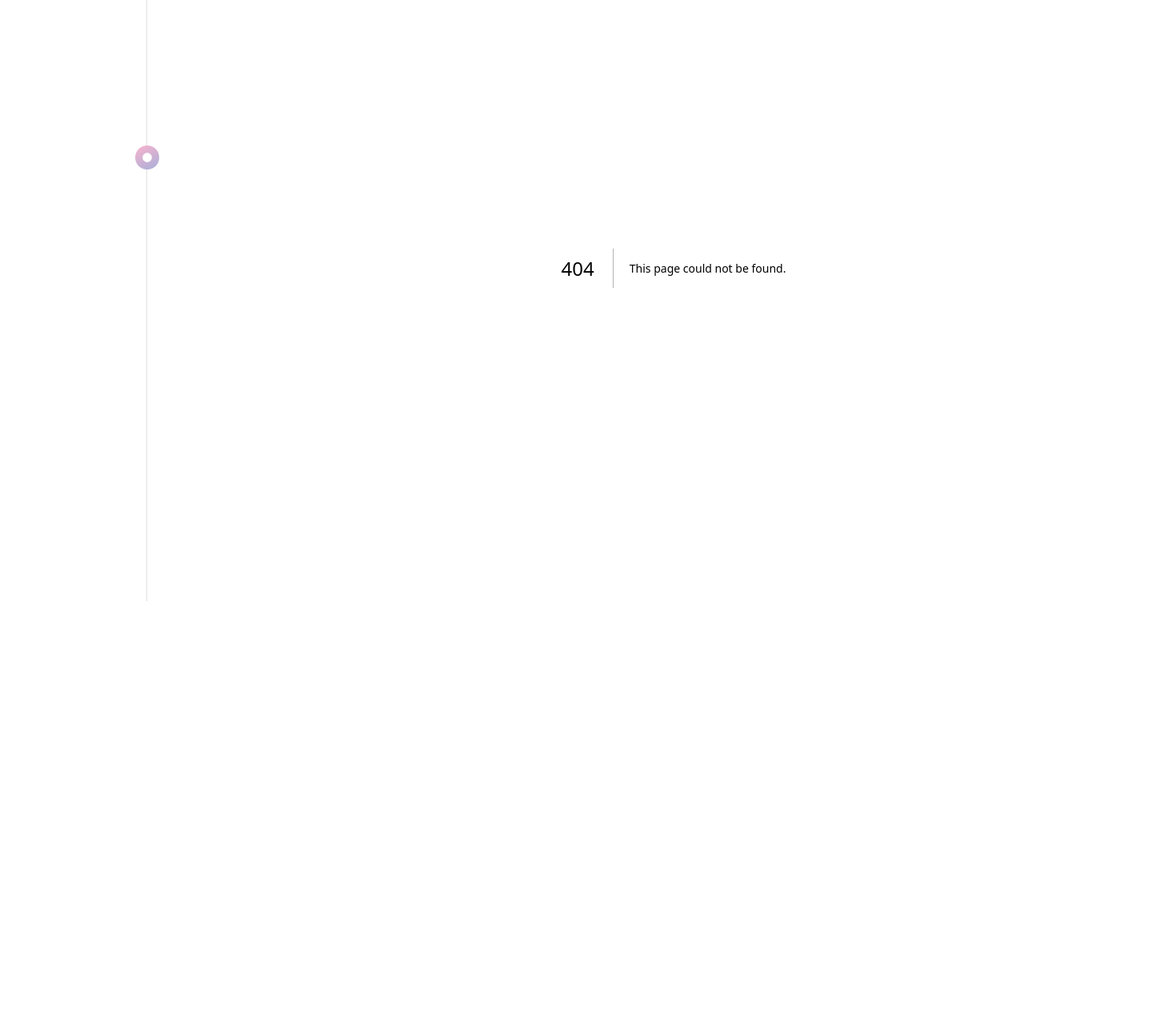
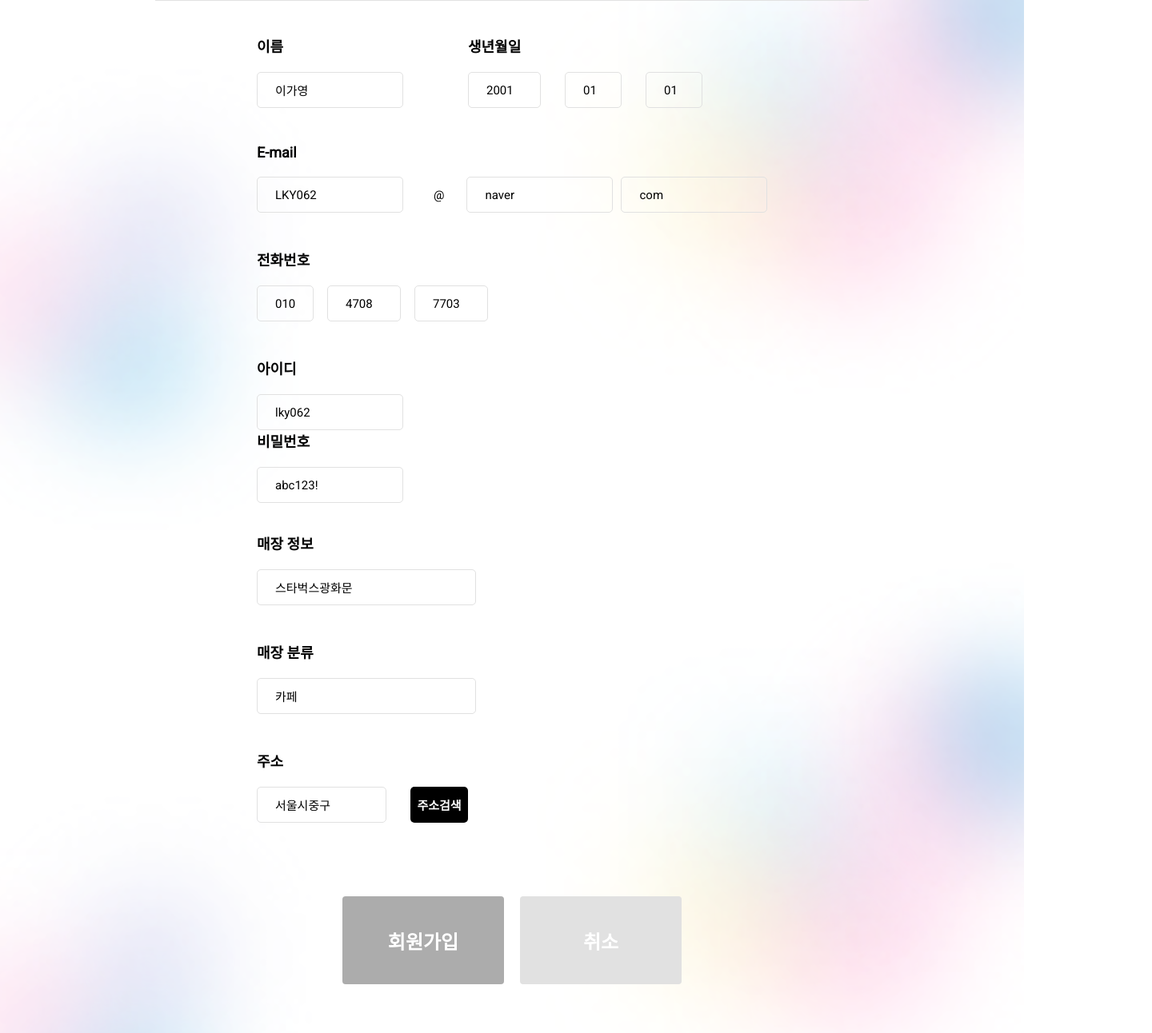
Before and after one commit to stockOneQ/front, a Next.js app: page /login/sign-up in a window 1280 px wide. Before the commit this address had no page. Shown: the part 247-1539 px from the top of the page at 80% size, 1440 px wide, since content can reach past the window. Before the commit the page ends 1042 px from the top, so only its background shows below. Built offline with nearby package versions, Linux system fonts and the light colour scheme.

Commit message:
feat(signUp): 회원가입 페이지 연결

```diff
--- a/components/login/SignIn/index.tsx
+++ b/components/login/SignIn/index.tsx
@@ -14,10 +14,7 @@ import mainLogo from 'public/assets/icons/login/mainLogo.svg';
 
 import Link from 'next/link';
 
-interface ISignInProps {
-  onSignUpClick: () => void;
-}
-const SignIn = ({ onSignUpClick }: ISignInProps) => {
+const SignIn = () => {
   const [isTyped, setIsTyped] = useState(false);
   const [enteredID, setEnteredID] = useState('');
   const [enteredPassword, setEnteredPassword] = useState('');
--- a/components/login/signUp/AgreementTerms/index.tsx
+++ b/components/login/signUp/AgreementTerms/index.tsx
@@ -37,7 +37,7 @@ const AgreementTerms = () => {
         />
       </S.AgreementTermsBox>
       <S.AgreeFooterButton disabled={!agree1 || !agree2}>
-        <Link href={!agree1 || !agree2 ? '#' : '/login'}>다음</Link>
+        <Link href={!agree1 || !agree2 ? '#' : '/login/sign-up'}>다음</Link>
       </S.AgreeFooterButton>
     </S.WholePageBox>
   );
--- a/components/login/signUp/SignUp/index.tsx
+++ b/components/login/signUp/SignUp/index.tsx
@@ -18,11 +18,9 @@ import * as SS from './style';
 import { API } from 'pages/api/api';
 import { useState } from 'react';
 import axios from 'axios';
+import { useRouter } from 'next/router';
 
-interface ISignUpProps {
-  onSuccess: () => void;
-}
-const SignUp = ({ onSuccess }: ISignUpProps) => {
+const SignUp = () => {
   const [name, setName] = useState('이가영');
   const [birthYear, setBirthYear] = useState('2001');
   const [birthMonth, setBirthMonth] = useState('01');
@@ -42,6 +40,8 @@ const SignUp = ({ onSuccess }: ISignUpProps) => {
   const [storeSector, setStoreSector] = useState('카페');
   const [storeAddress, setStoreAddress] = useState('서울시중구');
 
+  const router = useRouter();
+
   const apiInstance = axios.create({
     baseURL: process.env.NEXT_PUBLIC_API_URL, // 8080 포트의 주소로 설정
     headers: {
@@ -50,7 +50,9 @@ const SignUp = ({ onSuccess }: ISignUpProps) => {
     },
   });
 
-  const handleSignUp = async () => {
+  const handleSignUp = async e => {
+    e.preventDefault();
+
     const userData = {
       name: name,
       birth: `${birthYear}-${birthMonth}-${birthDay}`,
@@ -70,8 +72,9 @@ const SignUp = ({ onSuccess }: ISignUpProps) => {
       if (response.status === 200) {
         // 성공적으로 회원 가입을 처리한 경우에 대한 로직을 여기에 작성합니다.
         alert('회원가입성공');
-        onSuccess();
         console.log('회원 가입 성공');
+
+        router.push('/login');
       } else {
         // 실패한 경우에 대한 로직을 여기에 작성합니다.
         console.error('회원 가입 실패');
--- a/pages/_app.tsx
+++ b/pages/_app.tsx
@@ -8,6 +8,7 @@ import { CookiesProvider } from 'react-cookie';
 
 import { RecoilRoot } from 'recoil';
 import AgreementPage from './login/agreement';
+import SignUpPage from './login/sign-up';
 
 const roboto = Roboto({
   weight: '400',
@@ -30,7 +31,9 @@ const App = ({ Component, pageProps }: AppProps) => {
       </Head>
       <RecoilRoot>
         <CookiesProvider>
-          {Component === Login || Component === AgreementPage ? (
+          {Component === Login ||
+          Component === AgreementPage ||
+          Component === SignUpPage ? (
             <main className={roboto.className}>
               <Component {...pageProps} />
               <Globals />
--- a/pages/login/index.tsx
+++ b/pages/login/index.tsx
@@ -6,21 +6,7 @@ import FindingInfo from 'components/login/FindingInfo';
 import React, { useState } from 'react';
 
 const LoginPage = () => {
-  const [showSignUp, setShowSignUp] = useState(false); // 회원가입 화면을 보여줄지 여부를 상태로 관리합니다.
-
-  const handleSignUpClick = () => {
-    setShowSignUp(true);
-  };
-
-  return (
-    <>
-      {showSignUp ? (
-        <SignUp onSuccess={() => setShowSignUp(false)} />
-      ) : (
-        <SignIn onSignUpClick={handleSignUpClick} />
-      )}
-    </>
-  );
+  return <SignIn />;
 };
 
 export default LoginPage;
--- /dev/null
+++ b/pages/login/sign-up/index.tsx
@@ -0,0 +1,10 @@
+// http://serverURL/login/sign-up
+
+import SignUp from 'components/login/signUp/SignUp';
+
+/** 회원가입 페이지 */
+const SignUpPage = () => {
+  return <SignUp />;
+};
+
+export default SignUpPage;
```
